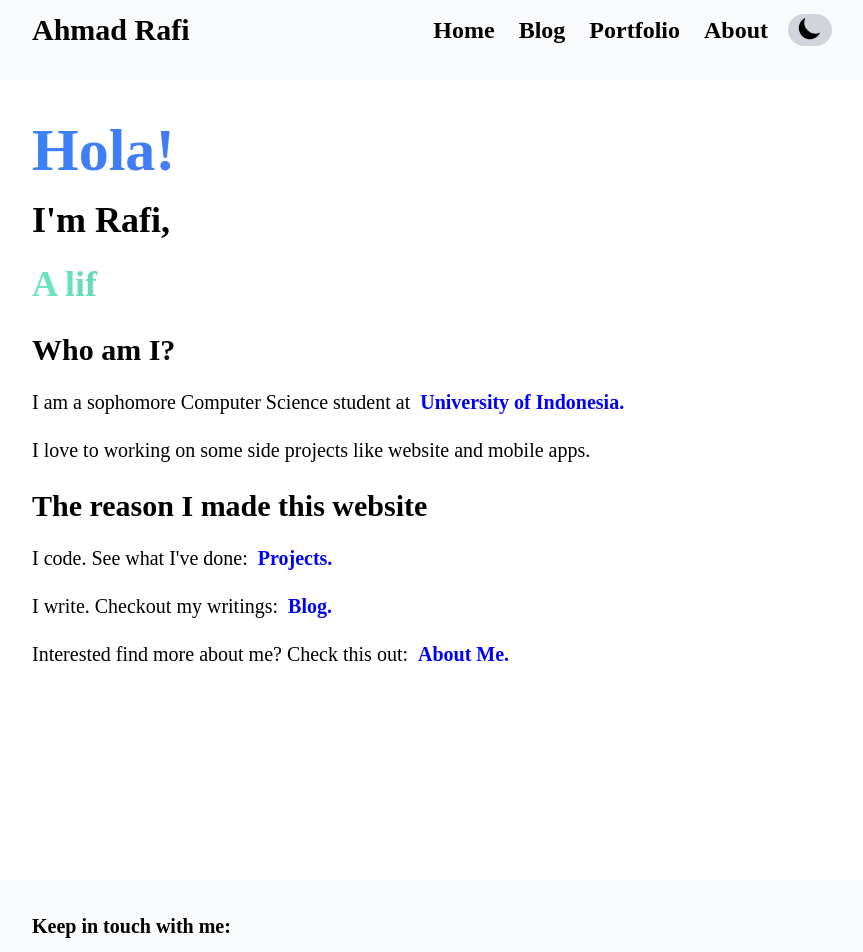
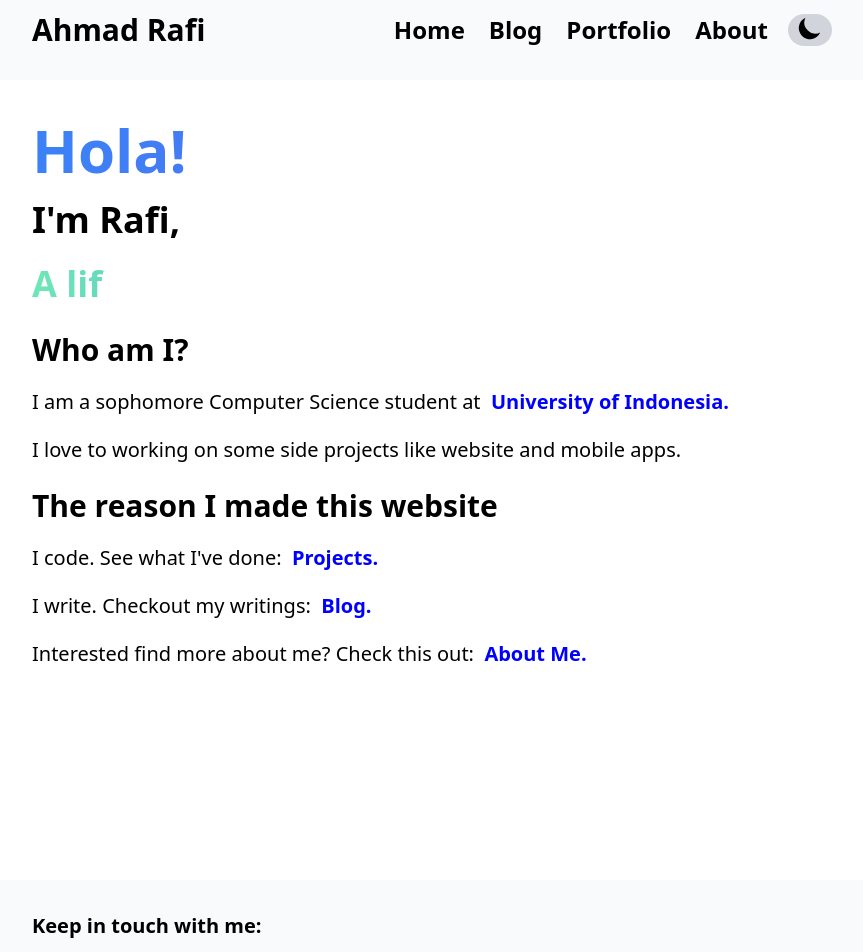
Before and after one commit to ahmadrafidev/Personal-Website-2, a Next.js app: page / in a window 1280 px wide. Shown: the part 20-972 px from the top of the page, without its empty margins (208-1071 px from the left). Built offline with nearby package versions, Linux system fonts and the light colour scheme.

Commit message:
change font

```diff
--- a/components/home-page/profile.jsx
+++ b/components/home-page/profile.jsx
@@ -17,7 +17,7 @@ export default function Profile() {
   return (
     <section>
       <div class="flex min-h-screen px-4 md:px-20 lg:px-48 xl:px-60 2xl:px-96 pt-9 md:pt-10 justify-between bg-white dark:bg-secondary">
-        <div class="min-w-0 font-secondary text-justify text-sm md:text-xl overflow-auto">
+        <div class="min-w-0 font-DMSans text-justify text-sm md:text-xl overflow-auto">
           <div class="font-bold text-lg sm:text-xl md:text-2xl lg:text-4xl flex-col md:flex mb-2">
             <h1 class="font-semibold text-2xl md:text-6xl flex mb-5 bg-clip-text text-transparent bg-gradient-to-r from-blue-500 to-indigo-500">
               <Typewriter
--- a/components/layout/footer.jsx
+++ b/components/layout/footer.jsx
@@ -12,7 +12,7 @@ function Footer() {
     <footer class="px-6 md:px-20 lg:px-48 xl:px-60 2xl:px-96 py-8 flex flex-col md:flex-row justify-between items-center relative inset-x-0 bottom-0 bg-gray-50 dark:bg-primary">
       <div class="flex-col md:flex">
         <div>
-          < h1 class = "font-primary font-semibold text-xs md:text-xl" >
+          < h1 class = "font-DMSans font-semibold text-xs md:text-xl" >
             Keep in touch with me:
           </h1>
           <div>
@@ -88,7 +88,7 @@ function Footer() {
           </div>
         </div>
       </div>
-      <div class="font-primary flex flex-shrink-1 mt-4">
+      <div class="font-DMSans flex flex-shrink-1 mt-4">
         <div>
           <p class="text-xs md:text-xl font-bold">
             (c) 2021 - Ahmad Rafi Wirana.
--- a/components/layout/logo.jsx
+++ b/components/layout/logo.jsx
@@ -4,7 +4,7 @@
 
 function Logo() {
     return (
-    <div class = "font-bold font-primary text-lg sm:text-xl md:text-3xl" >
+    <div class = "font-bold font-DMSans text-lg sm:text-xl md:text-3xl" >
         Ahmad Rafi
     </div>
     );
--- a/components/layout/main-navigation.jsx
+++ b/components/layout/main-navigation.jsx
@@ -81,7 +81,7 @@ function MainNavigation() {
       <div
         class={`${
           isOpen ? "block" : "hidden"
-        } flex flex-col sm:flex font-semibold text-base sm:text-lg md:text-2xl font-primary pt-5 sm:pt-0`}
+        } flex flex-col sm:flex font-semibold text-base sm:text-lg md:text-2xl font-DMSans pt-5 sm:pt-0`}
       >
         <nav>
           <ul class="flex justify-around items-center">
--- a/components/portfolio-page/portfolio-page.jsx
+++ b/components/portfolio-page/portfolio-page.jsx
@@ -7,10 +7,10 @@ import { projects } from './data';
 
 function Portfolio() {
   return (
-    <section id="projects" class="px-2 md:px-20 lg:px-48 xl:px-60 2xl:px-96 min-h-screen pt-6 md:pt-14 pb-6 md:pb-14 bg-white dark:bg-secondary font-secondary">
+    <section id="projects" class="px-2 md:px-20 lg:px-48 xl:px-60 2xl:px-96 min-h-screen pt-6 md:pt-14 pb-6 md:pb-14 bg-white dark:bg-secondary font-DMSans">
       <div class="container mx-auto">
         <div class="flex mb-10">
-          <h1 class="text-xl sm:text-2xl md:text-6xl font-bold font-primary title-font mb-4 uppercase">
+          <h1 class="text-xl sm:text-2xl md:text-6xl font-bold font-DMSans title-font mb-4 uppercase">
             Projects.
           </h1>
         </div>
@@ -27,13 +27,13 @@ function Portfolio() {
                   src={project.image}
                 />
                 <div class=" py-2 sm:py-3 md:py-4 lg:py-6 xl:py-10 2xl:py-20 inset-0 object-cover object-center relative rounded-2xl border-4 text-center border-gray-800 bg-gray-900 dark:bg-gray-100 opacity-0 hover:opacity-100">
-                  <h1 class=" text-base sm:text-2xl md:text-3xl font-bold font-secondary text-white dark:text-black mb-4">
+                  <h1 class=" text-base sm:text-2xl md:text-3xl font-bold font-DMSans text-white dark:text-black mb-4">
                     {project.title}
                   </h1>
-                  <h2 class="tracking-widest text-sm sm:text-lg md:text-xl font-semibold font-secondary text-blue-400 dark:text-blue-600 pb-4">
+                  <h2 class="tracking-widest text-sm sm:text-lg md:text-xl font-semibold font-DMSans text-blue-400 dark:text-blue-600 pb-4">
                     {project.excerpt}
                   </h2>
-                  <p class="font-semibold text-base sm:text-xl md:text-2xl font-secondary text-white dark:text-black">{project.techStack}</p>
+                  <p class="font-semibold text-base sm:text-xl md:text-2xl font-DMSans text-white dark:text-black">{project.techStack}</p>
                 </div>
               </div>
             </a>
--- a/components/posts/all-posts.jsx
+++ b/components/posts/all-posts.jsx
@@ -7,7 +7,7 @@ function AllPosts(props) {
     <section>
       <div class="min-h-screen bg-white dark:bg-secondary">
         <div class = "px-2 md:px-20 lg:px-48 xl:px-60 2xl:px-96 pt-10 md:pt-14">
-          <h1 class="font-bold font-primary text-2xl md:text-4xl lg:text-6xl uppercase">Posts.</h1>
+          <h1 class="font-bold font-DMSans text-2xl md:text-4xl lg:text-6xl uppercase">Posts.</h1>
         </div>
         <PostsGrid posts={props.posts} />
       </div>
--- a/styles/globals.css
+++ b/styles/globals.css
@@ -2,7 +2,6 @@
 @tailwind components;
 @tailwind utilities;
 
-@import url('https://fonts.googleapis.com/css2?family=Basic&display=swap');
 @import url('https://fonts.googleapis.com/css2?family=DM+Sans&display=swap');
 
 @layer utilities {
--- a/tailwind.config.js
+++ b/tailwind.config.js
@@ -270,12 +270,23 @@ module.exports = {
                 '"Courier New"',
                 'monospace',
             ],
-            primary: [
-                'Basic'
-            ],
-            secondary: [
-                'DM Sans'
-            ],
+            'DMSans': [
+                'DM Sans',
+                'ui-sans-serif',
+                'system-ui',
+                '-apple-system',
+                'BlinkMacSystemFont',
+                '"Segoe UI"',
+                'Roboto',
+                '"Helvetica Neue"',
+                'Arial',
+                '"Noto Sans"',
+                'sans-serif',
+                '"Apple Color Emoji"',
+                '"Segoe UI Emoji"',
+                '"Segoe UI Symbol"',
+                '"Noto Color Emoji"',
+            ]
         },
         fontSize: {
             xs: ['0.75rem', { lineHeight: '1rem' }],
```
